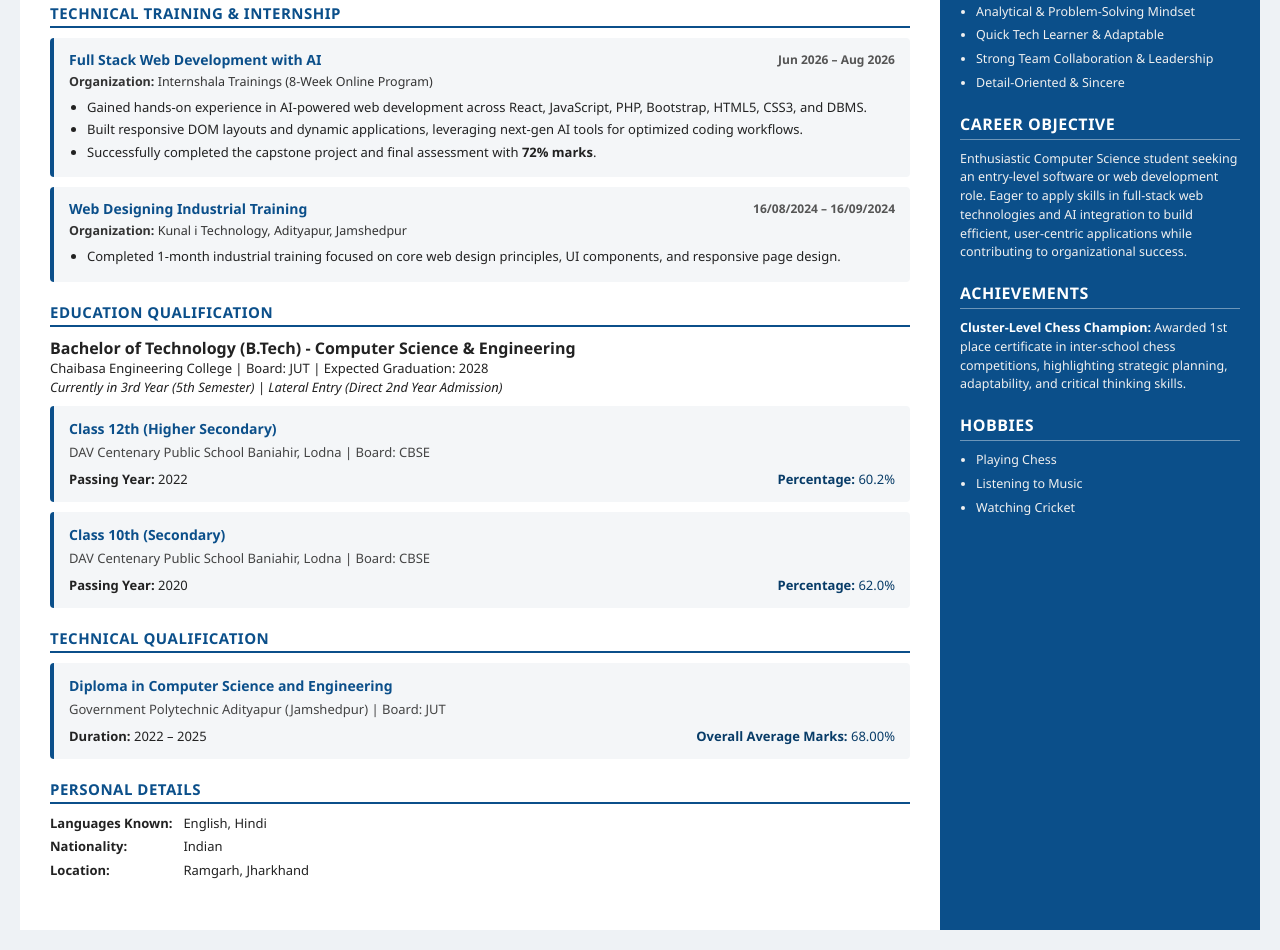
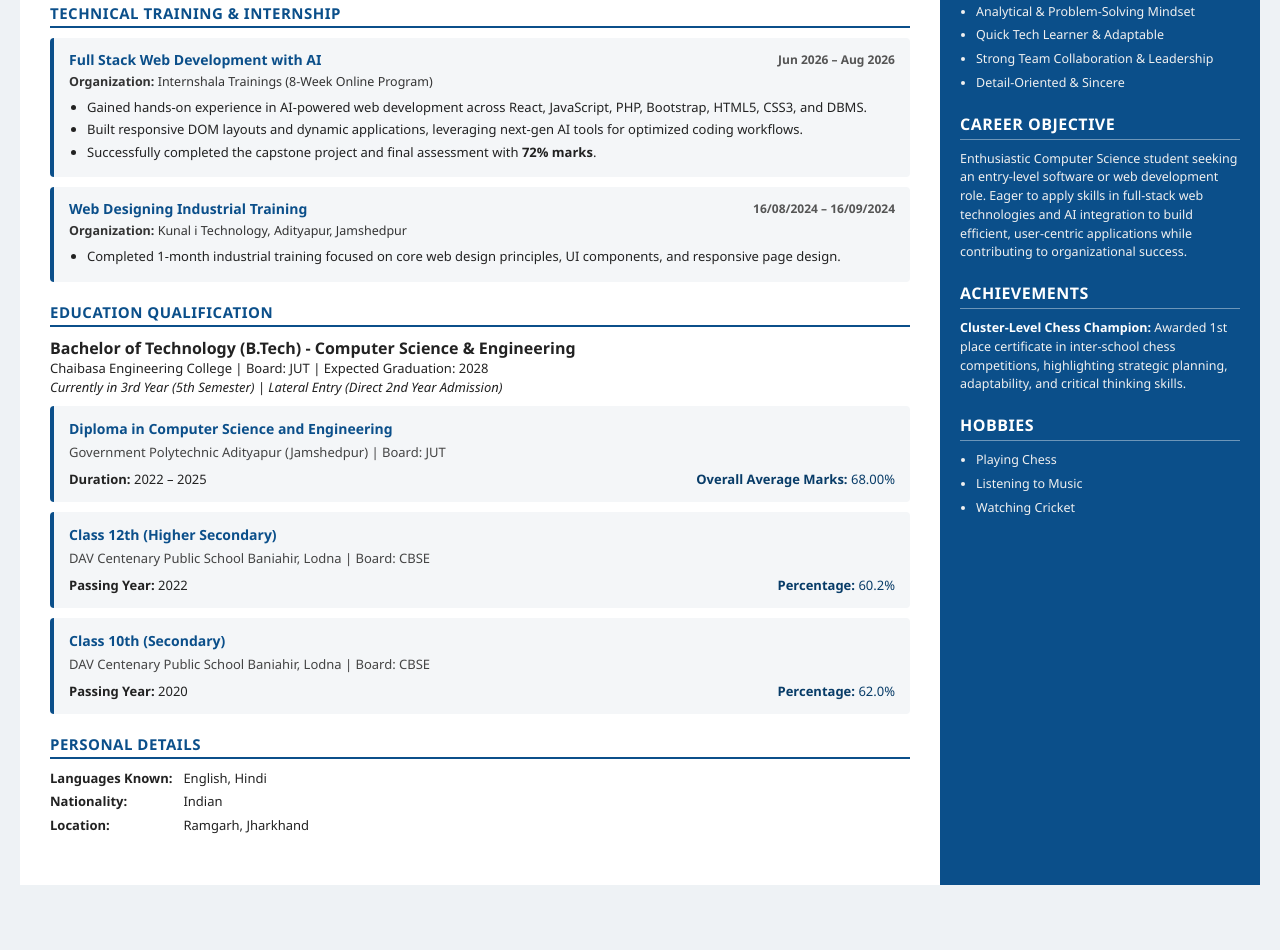
Before and after one commit to ravi55495549/Resume, a plain HTML site: page resume/index.html in a window 1280 px wide. Shown: the part 574-1524 px from the top of the page. After the commit the page ends 1479 px from the top, so only its background shows below. Drawn offline with Linux system fonts and the light colour scheme.

Commit message:
Fix HTML formatting and structure in resume

```diff
--- a/resume/index.html
+++ b/resume/index.html
@@ -1,24 +1,27 @@
 <!DOCTYPE html>
 <html lang="en">
+
 <head>
   <meta charset="UTF-8">
   <meta name="viewport" content="width=device-width, initial-scale=1.0">
   <title>Rabi Kumar Nisadh - Resume</title>
   <link rel="stylesheet" href="style.css">
 </head>
+
 <body>
   <div class="resume-container">
 
     <!-- Left Main Column -->
     <main class="main-content">
       <header class="header">
-  <h1>RABI KUMAR NISADH</h1>
-  <p class="subtitle">B.TECH CSE STUDENT | FULL STACK WEB DEVELOPER</p>
-</header>
+        <h1>RABI KUMAR NISADH</h1>
+        <p class="subtitle">B.TECH CSE STUDENT | FULL STACK WEB DEVELOPER</p>
+      </header>
 
       <section class="section">
         <h2 class="section-title">PROFILE</h2>
-        <p class="profile-text">Computer Science & Engineering Diploma holder currently pursuing B.Tech, specializing in Full Stack Web Development and AI-assisted workflows.</p>
+        <p class="profile-text">Computer Science & Engineering Diploma holder currently pursuing B.Tech, specializing in
+          Full Stack Web Development and AI-assisted workflows.</p>
         <ul class="profile-highlights">
           <li><strong>Frontend:</strong> React, JavaScript, HTML5, CSS3, Bootstrap</li>
           <li><strong>Backend & Data:</strong> PHP, DBMS (Database Management Systems)</li>
@@ -51,8 +54,10 @@
             <span class="project-tech">React | PHP | DBMS | Bootstrap</span>
           </div>
           <ul class="project-points">
-            <li>Designed and developed a dynamic, responsive full-stack web application with user authentication and database management.</li>
-            <li>Integrated AI tools for accelerated feature development, DOM optimization, and seamless UI/UX component design.</li>
+            <li>Designed and developed a dynamic, responsive full-stack web application with user authentication and
+              database management.</li>
+            <li>Integrated AI tools for accelerated feature development, DOM optimization, and seamless UI/UX component
+              design.</li>
           </ul>
         </div>
       </section>
@@ -66,8 +71,10 @@
           </div>
           <p class="training-org"><strong>Organization:</strong> Internshala Trainings (8-Week Online Program)</p>
           <ul class="training-points">
-            <li>Gained hands-on experience in AI-powered web development across React, JavaScript, PHP, Bootstrap, HTML5, CSS3, and DBMS.</li>
-            <li>Built responsive DOM layouts and dynamic applications, leveraging next-gen AI tools for optimized coding workflows.</li>
+            <li>Gained hands-on experience in AI-powered web development across React, JavaScript, PHP, Bootstrap,
+              HTML5, CSS3, and DBMS.</li>
+            <li>Built responsive DOM layouts and dynamic applications, leveraging next-gen AI tools for optimized coding
+              workflows.</li>
             <li>Successfully completed the capstone project and final assessment with <strong>72% marks</strong>.</li>
           </ul>
         </div>
@@ -79,7 +86,8 @@
           </div>
           <p class="training-org"><strong>Organization:</strong> Kunal i Technology, Adityapur, Jamshedpur</p>
           <ul class="training-points">
-            <li>Completed 1-month industrial training focused on core web design principles, UI components, and responsive page design.</li>
+            <li>Completed 1-month industrial training focused on core web design principles, UI components, and
+              responsive page design.</li>
           </ul>
         </div>
       </section>
@@ -91,6 +99,15 @@
           <strong>Bachelor of Technology (B.Tech) - Computer Science & Engineering</strong>
           <p>Chaibasa Engineering College | Board: JUT | Expected Graduation: 2028</p>
           <p><em>Currently in 3rd Year (5th Semester) | Lateral Entry (Direct 2nd Year Admission)</em></p>
+        </div>
+
+        <div class="qualification-card">
+          <p class="qualification-title"><strong>Diploma in Computer Science and Engineering</strong></p>
+          <p class="qualification-details">Government Polytechnic Adityapur (Jamshedpur) | Board: JUT</p>
+          <p class="qualification-stats">
+            <span><strong>Duration:</strong> 2022 – 2025</span>
+            <span class="highlight-score"><strong>Overall Average Marks:</strong> 68.00%</span>
+          </p>
         </div>
 
         <div class="qualification-card">
@@ -113,21 +130,6 @@
       </section>
 
       <section class="section">
-        <h2 class="section-title">TECHNICAL QUALIFICATION</h2>
-        <div class="qualification-card">
-          <p class="qualification-title"><strong>Diploma in Computer Science and Engineering</strong></p>
-          <p class="qualification-details">Government Polytechnic Adityapur (Jamshedpur) | Board: JUT</p>
-          <p class="qualification-stats">
-            <span><strong>Duration:</strong> 2022 – 2025</span>
-            <span class="highlight-score"><strong>Overall Average Marks:</strong> 68.00%</span>
-          </p>
-        </div>
-      </section>
-
-
-
-
-      <section class="section">
         <h2 class="section-title">PERSONAL DETAILS</h2>
         <ul class="personal-info">
           <li><span>Languages Known:</span> English, Hindi</li>
@@ -148,12 +150,16 @@
 
       <div class="sidebar-group">
         <h2 class="sidebar-title">CONTACT</h2>
-        <p><strong>Address:</strong><br>VILL:- HERAMDAGA<br>PO:- CHARI<br>PS:- GOLA<br>PIN CODE:- 829110<br>DIST:- RAMGARH (Jharkhand)</p>
+        <p><strong>Address:</strong><br>VILL:- HERAMDAGA<br>PO:- CHARI<br>PS:- GOLA<br>PIN CODE:- 829110<br>DIST:-
+          RAMGARH (Jharkhand)</p>
         <p><strong>PHONE:</strong><br>9122275549</p>
-        <p><strong>Email:</strong><br><a href="mailto:ravisumit11@gmail.com" target="_blank" class="sidebar-link">ravisumit11@gmail.com</a></p>
+        <p><strong>Email:</strong><br><a href="mailto:ravisumit11@gmail.com" target="_blank"
+            class="sidebar-link">ravisumit11@gmail.com</a></p>
         <!-- Replace the long URL text with a clean display name -->
-<p><strong>LinkedIn:</strong><br><a href="https://www.linkedin.com/in/rabi-kumar-nisadh-3409922b0" target="_blank" class="sidebar-link">linkedin.com/in/rabi-kumar-nisadh</a></p>
-        <p><strong>GitHub:</strong><br><a href="https://github.com/ravi55495549" target="_blank" class="sidebar-link">github.com/ravi55495549</a></p>
+        <p><strong>LinkedIn:</strong><br><a href="https://www.linkedin.com/in/rabi-kumar-nisadh-3409922b0"
+            target="_blank" class="sidebar-link">linkedin.com/in/rabi-kumar-nisadh</a></p>
+        <p><strong>GitHub:</strong><br><a href="https://github.com/ravi55495549" target="_blank"
+            class="sidebar-link">github.com/ravi55495549</a></p>
       </div>
 
       <div class="sidebar-group">
@@ -168,12 +174,15 @@
 
       <div class="sidebar-group">
         <h2 class="sidebar-title">CAREER OBJECTIVE</h2>
-        <p>Enthusiastic Computer Science student seeking an entry-level software or web development role. Eager to apply skills in full-stack web technologies and AI integration to build efficient, user-centric applications while contributing to organizational success.</p>
+        <p>Enthusiastic Computer Science student seeking an entry-level software or web development role. Eager to apply
+          skills in full-stack web technologies and AI integration to build efficient, user-centric applications while
+          contributing to organizational success.</p>
       </div>
 
       <div class="sidebar-group">
         <h2 class="sidebar-title">ACHIEVEMENTS</h2>
-        <p><strong>Cluster-Level Chess Champion:</strong> Awarded 1st place certificate in inter-school chess competitions, highlighting strategic planning, adaptability, and critical thinking skills.</p>
+        <p><strong>Cluster-Level Chess Champion:</strong> Awarded 1st place certificate in inter-school chess
+          competitions, highlighting strategic planning, adaptability, and critical thinking skills.</p>
       </div>
 
       <div class="sidebar-group">
@@ -188,4 +197,5 @@
 
   </div>
 </body>
+
 </html>
```
